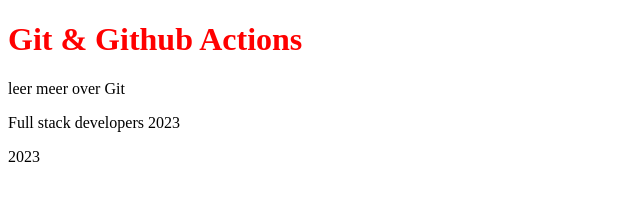
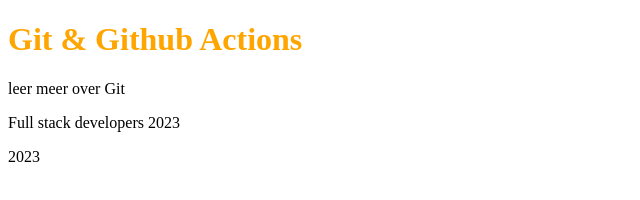
Before and after one commit to thijs4709/Git_actions_1, a plain HTML site: page index.html in a window 1280 px wide. Shown: the whole page, without its empty margins (0-640 px from the left). Drawn offline with Linux system fonts and the light colour scheme.

Commit message:
h1 aangepast

```diff
--- a/style.css
+++ b/style.css
@@ -1,3 +1,3 @@
 h1{
-    color: red;
+    color:orange
 }
```
